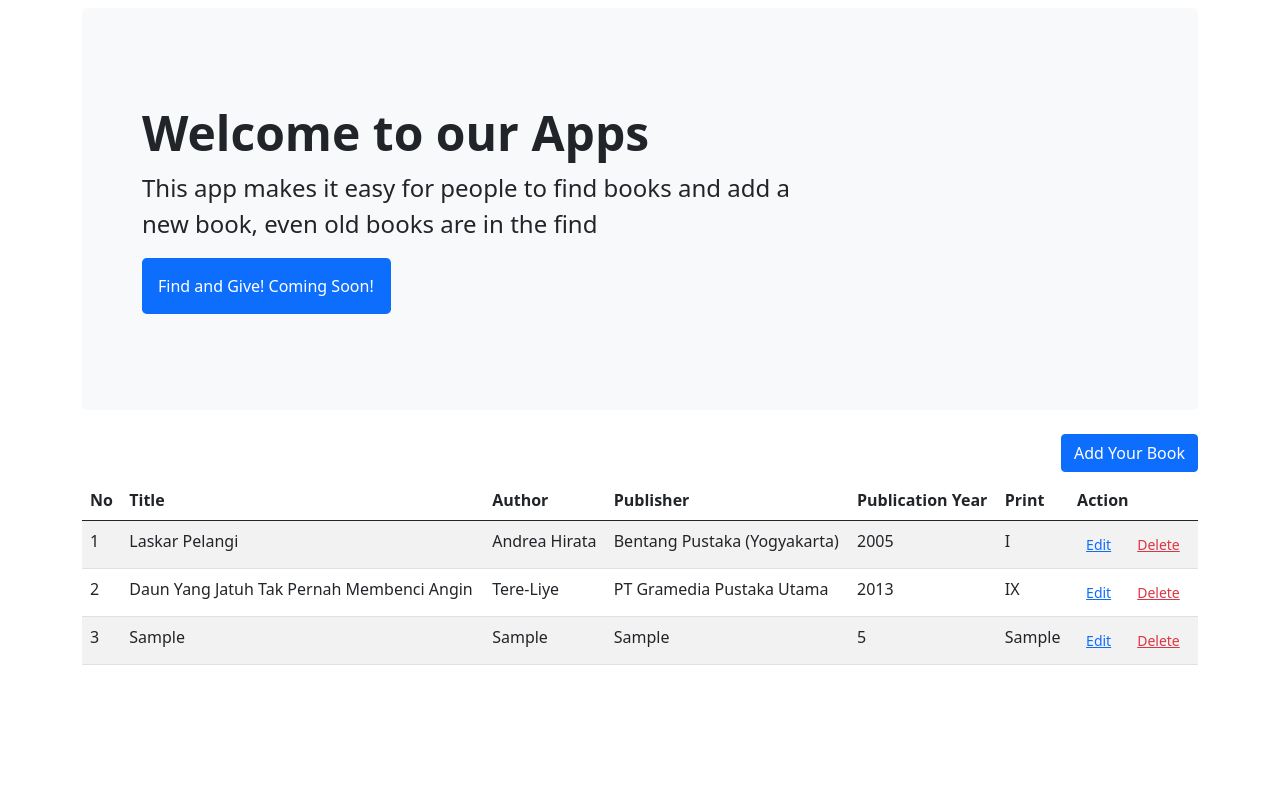
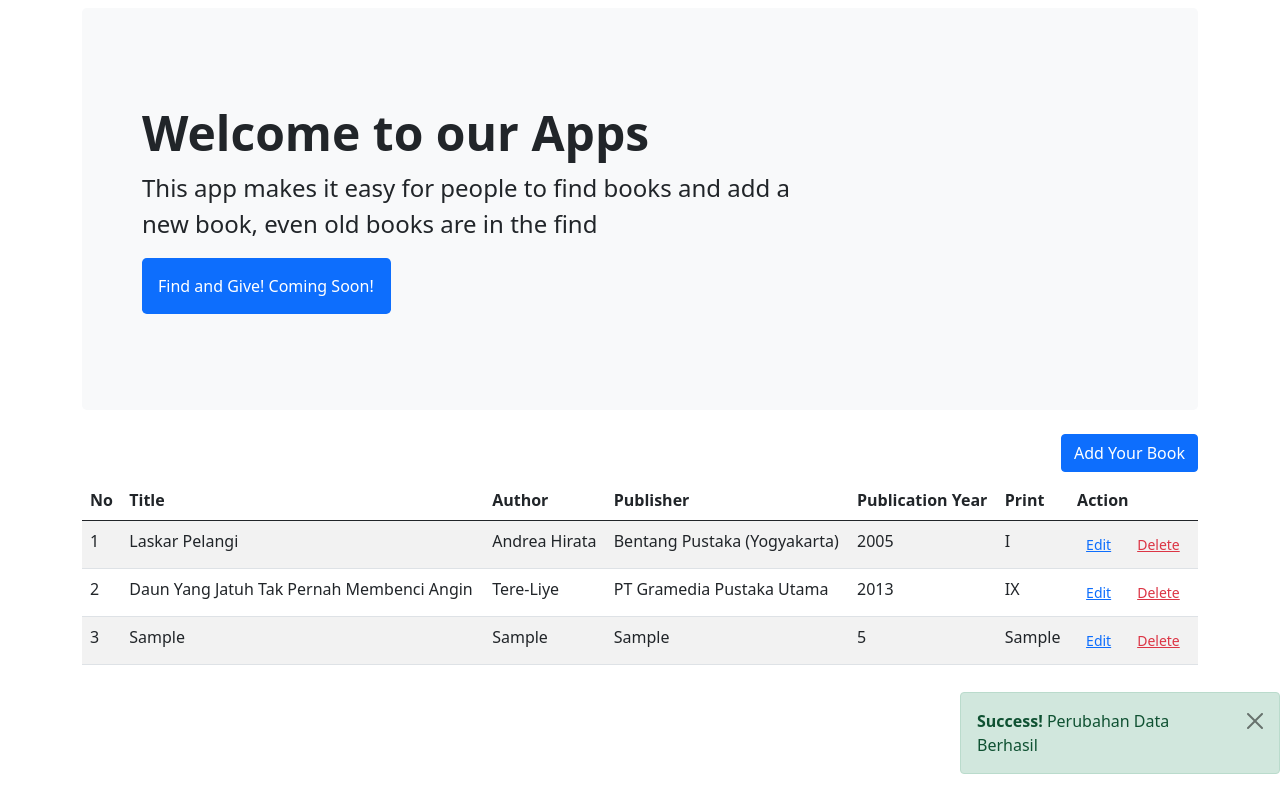
Before and after one commit to hdinjos/book-archiving, a Vue app: page /add-book in a window 1280 px wide. Both pictures are taken after typing "Sample", "Sample", "Sample", "5", "Sample" into the empty fields and a click on the button "Save". Built offline with nearby package versions, Linux system fonts and the light colour scheme.

Commit message:
add alert success

```diff
--- a/src/App.vue
+++ b/src/App.vue
@@ -1,7 +1,7 @@
 <template>
   <div class="container">
     <router-view />
-    <Alert v-if="validation" />
+    <Alert />
   </div>
 </template>
 
--- a/src/components/Alert.vue
+++ b/src/components/Alert.vue
@@ -1,13 +1,28 @@
 <template>
   <div>
     <div
+      v-if="failed"
       style="position: absolute; right: 0; z-index: 10; bottom: 10px"
       class="w-25 alert alert-danger alert-dismissible fade show"
       role="alert"
     >
       <strong>Warning!</strong> All field must be filled
       <button
-        @click="closeAlert"
+        @click="closeAlertFailed"
+        type="button"
+        class="btn-close"
+        aria-label="Close"
+      ></button>
+    </div>
+    <div
+      v-if="success"
+      style="position: absolute; right: 0; z-index: 10; bottom: 10px"
+      class="w-25 alert alert-success alert-dismissible fade show"
+      role="alert"
+    >
+      <strong>Success!</strong> Perubahan Data Berhasil
+      <button
+        @click="closeAlertSuccess"
         type="button"
         class="btn-close"
         aria-label="Close"
@@ -18,15 +33,30 @@
 
 <script>
 export default {
+  computed: {
+    failed() {
+      return this.$store.state.notification.validation;
+    },
+    success() {
+      return this.$store.state.notification.alertSuccess;
+    },
+  },
   methods: {
-    closeAlert() {
+    closeAlertFailed() {
       this.$store.commit("notification/setValidation", false);
+    },
+    closeAlertSuccess() {
+      this.$store.commit("notification/setAlertSuccess", false);
     },
   },
   mounted() {
     setTimeout(() => {
       this.$store.commit("notification/setValidation", false);
     }, 5000);
+
+    setTimeout(() => {
+      this.$store.commit("notification/setAlertSuccess", false);
+    }, 5000);
   },
 };
 </script>
--- a/src/pages/AddBook/FormAddBook/index.vue
+++ b/src/pages/AddBook/FormAddBook/index.vue
@@ -70,6 +70,7 @@ export default {
         this.$store.commit("formInput/updatePublicationYear", "");
         this.$store.commit("formInput/updatePrint", "");
         this.$router.push("/");
+        this.$store.commit("notification/setAlertSuccess", true);
       } else {
         this.$store.commit("notification/setValidation", true);
       }
--- a/src/pages/AddBook/index.vue
+++ b/src/pages/AddBook/index.vue
@@ -1,6 +1,6 @@
 <template>
   <div>
-    <h2 class="text-center">Add book now</h2>
+    <h2 class="text-center mt-5">Add book now</h2>
     <FormAddBook />
   </div>
 </template>
--- a/src/store/modules/notification.js
+++ b/src/store/modules/notification.js
@@ -2,10 +2,14 @@ const notification = {
   namespaced: true,
   state: () => ({
     validation: false,
+    alertSuccess: false,
   }),
   mutations: {
     setValidation(state, value) {
       state.validation = value;
+    },
+    setAlertSuccess(state, value) {
+      state.alertSuccess = value;
     },
   },
   actions: {},
```
